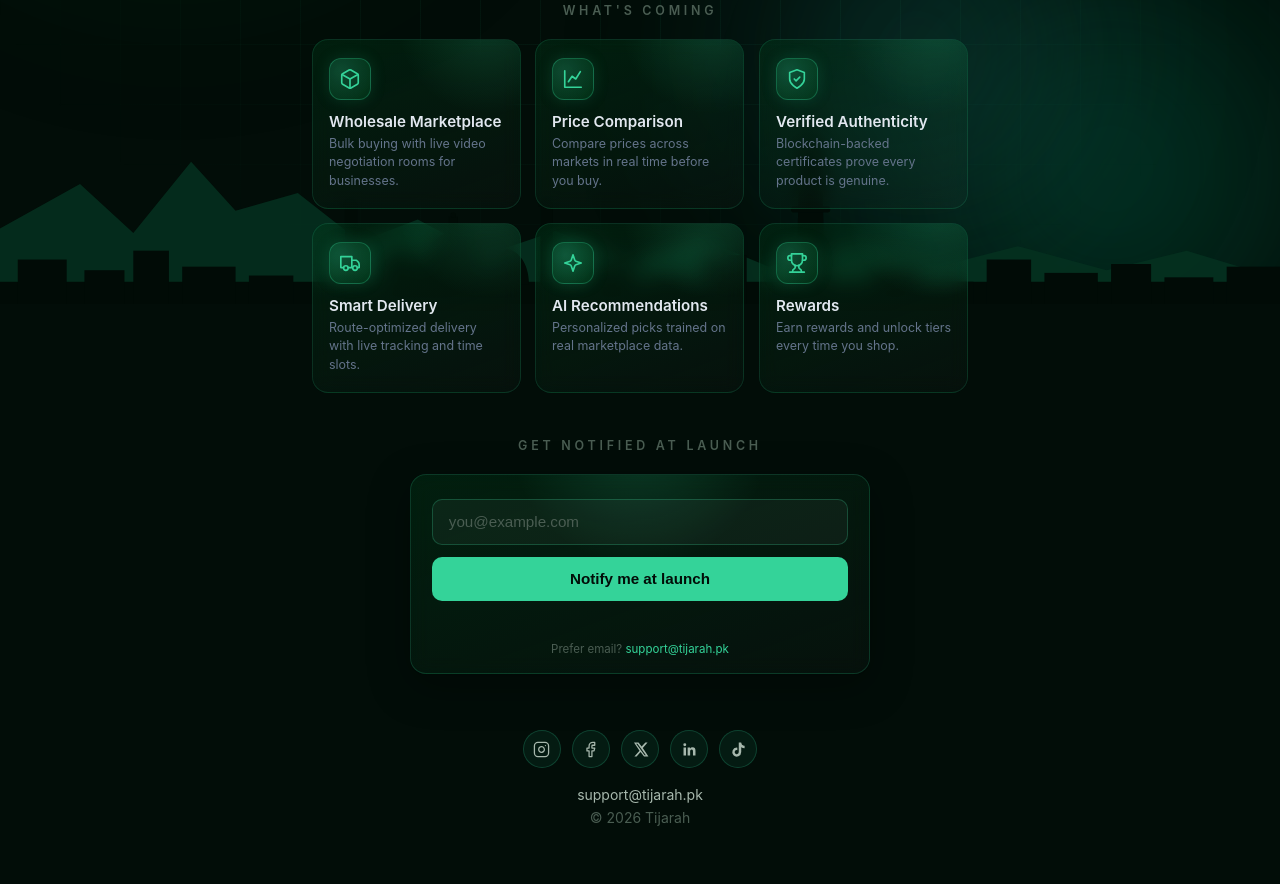
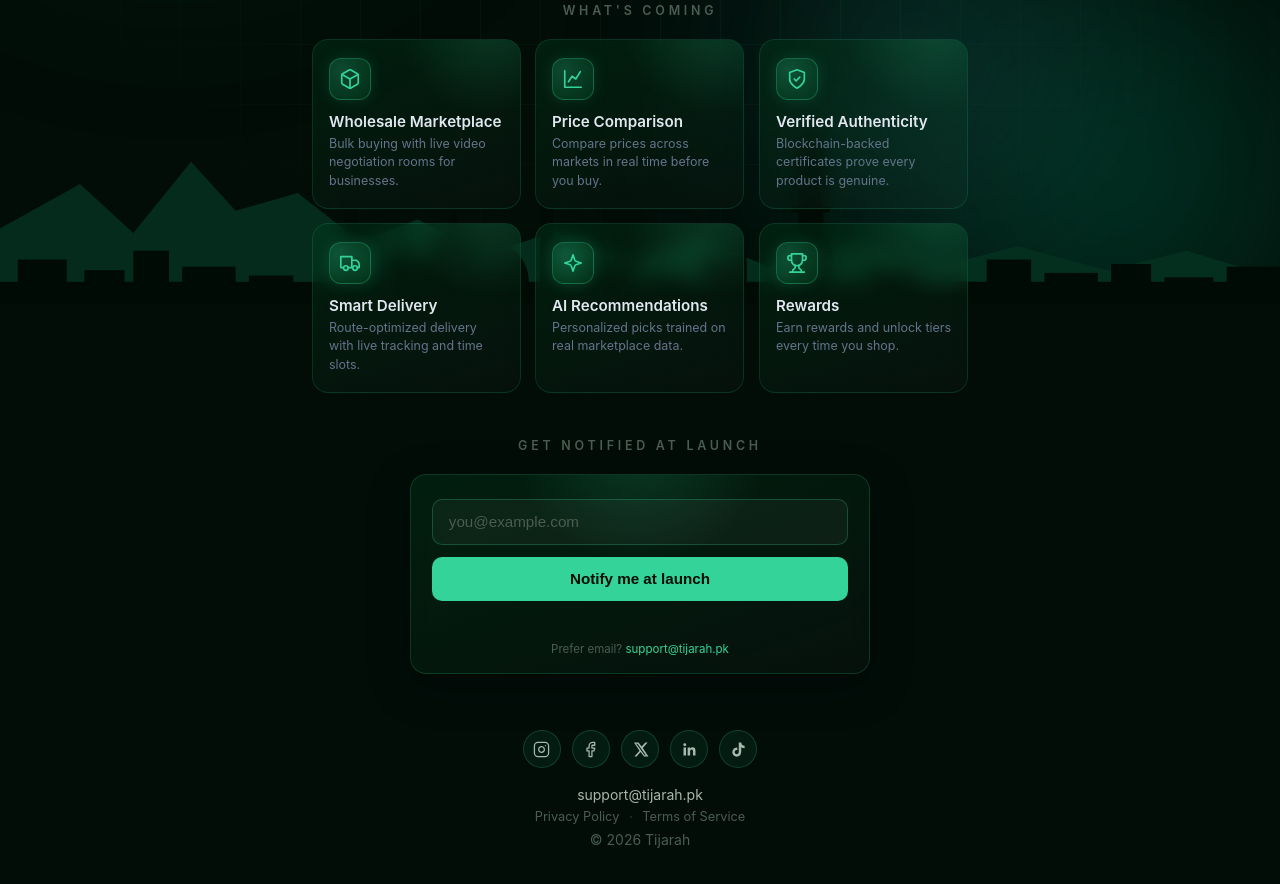
Before and after one commit to shehryarkhan12/Tijarah-Landing, a plain HTML site: page index.html in a window 1280 px wide. Shown: the part 496-1380 px from the top of the page. Drawn offline with Linux system fonts and the light colour scheme.

Commit message:
Add privacy/terms links to page footer

```diff
--- a/index.html
+++ b/index.html
@@ -460,6 +460,15 @@
       transition: color 0.2s ease;
     }
     .footer a:hover { color: var(--emerald); }
+    .footer .legal-links {
+      display: flex;
+      gap: 0.6rem;
+      align-items: center;
+      font-size: 0.8rem;
+    }
+    .footer .legal-links a { color: #4a5d52; }
+    .footer .legal-links a:hover { color: var(--emerald); }
+    .footer .legal-links span { color: #1e4d38; }
 
     /* ── Social links — glass chips echoing the icon medallions ── */
     .socials {
@@ -653,6 +662,11 @@
         <a class="soc" href="https://www.tiktok.com/@tijarahpk" target="_blank" rel="noopener" aria-label="TikTok"><svg viewBox="0 0 24 24" fill="currentColor" stroke="none"><path d="M19.59 6.69a4.83 4.83 0 0 1-3.77-4.25V2h-3.45v13.67a2.89 2.89 0 0 1-5.2 1.74 2.89 2.89 0 0 1 2.31-4.64 2.93 2.93 0 0 1 .88.13V9.4a6.84 6.84 0 0 0-1-.05A6.33 6.33 0 0 0 5 20.1a6.34 6.34 0 0 0 10.86-4.43v-7a8.16 8.16 0 0 0 4.77 1.52v-3.4a4.85 4.85 0 0 1-1-.1z"/></svg></a>
       </div>
       <a href="mailto:support@tijarah.pk">support@tijarah.pk</a>
+      <div class="legal-links">
+        <a href="privacy.html">Privacy Policy</a>
+        <span aria-hidden="true">·</span>
+        <a href="terms.html">Terms of Service</a>
+      </div>
       <span>&copy; 2026 Tijarah</span>
     </div>
   </main>
```
